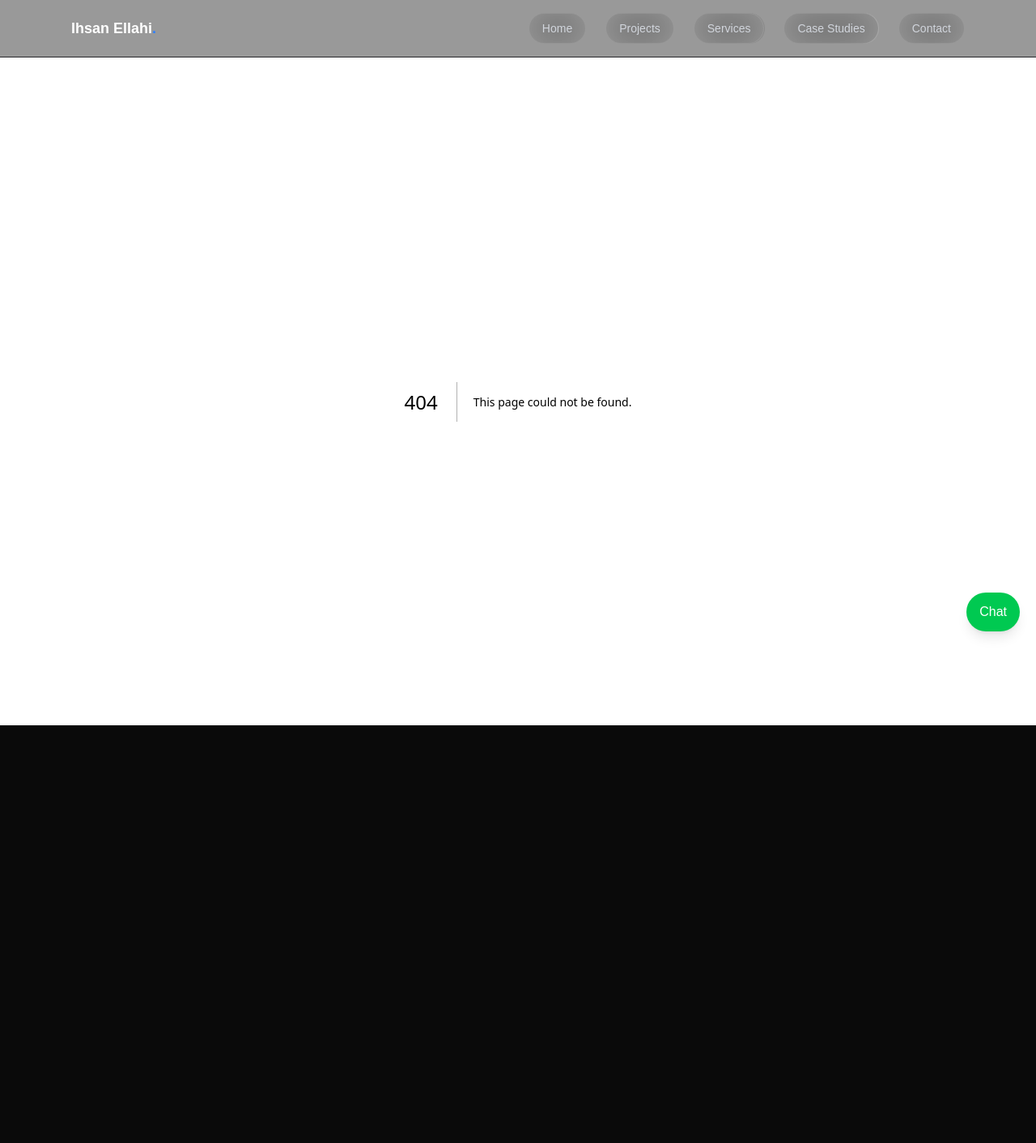
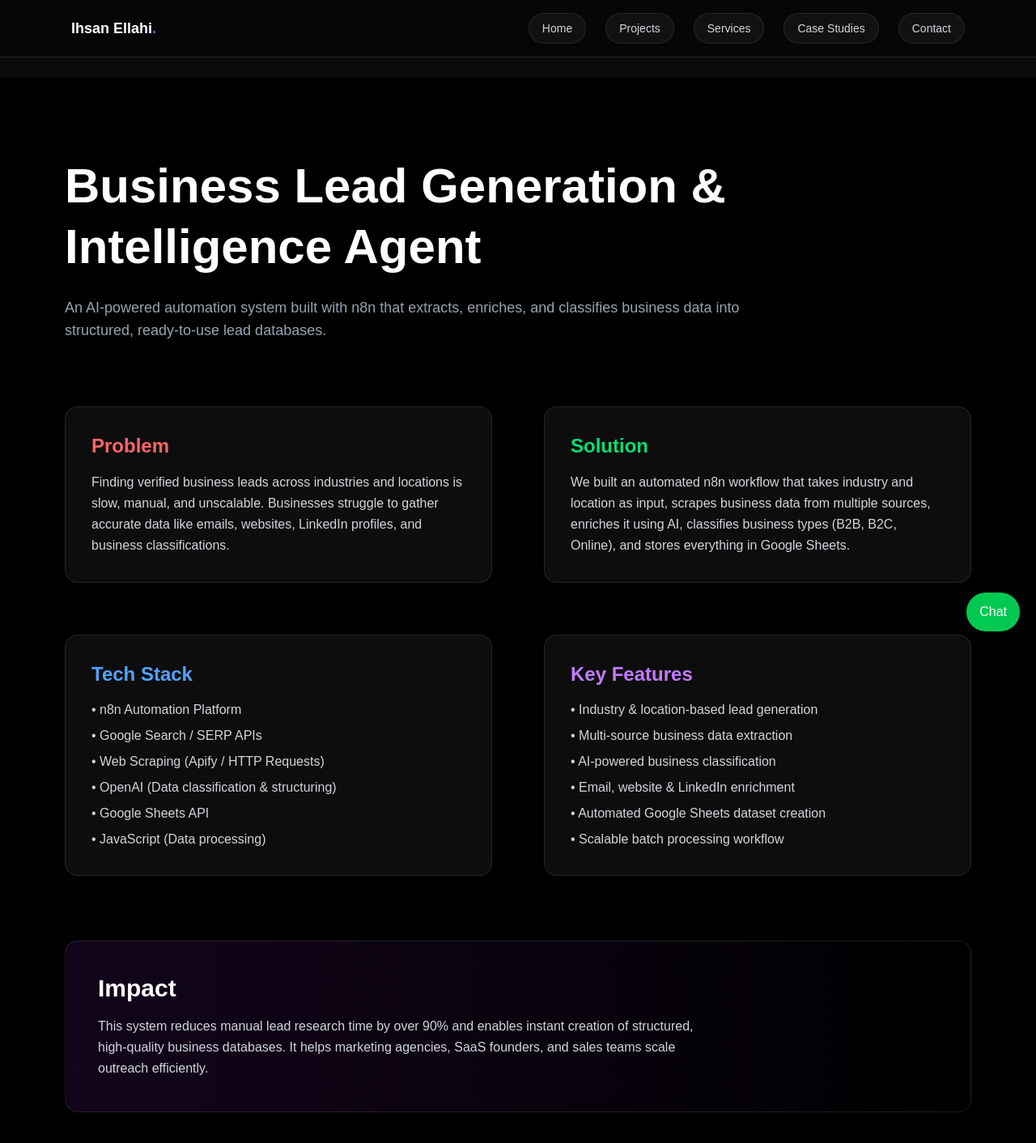
Before and after one commit to Ihsanellahi/Portfolio, a Next.js app: page /case-studies/business-lead in a window 1280 px wide. Before the commit this address had no page. Shown: the top 1412 px of the page at 81% size. Before the commit the page ends 896 px from the top, so only its background shows below. Built offline with nearby package versions, Linux system fonts and the light colour scheme.

Commit message:
Project Addition

```diff
--- /dev/null
+++ b/app/case-studies/business-lead/page.tsx
@@ -0,0 +1,100 @@
+"use client";
+
+
+export default function LeadIntelligenceCaseStudy() {
+  return (
+    <div className="bg-black text-white min-h-screen px-6 md:px-20 py-24">
+
+      {/* HEADER */}
+      <div className="max-w-4xl">
+        <h1 className="text-5xl md:text-6xl font-bold leading-tight">
+          Business Lead Generation & Intelligence Agent
+        </h1>
+
+        <p className="text-gray-400 mt-6 text-lg">
+          An AI-powered automation system built with n8n that extracts, enriches,
+          and classifies business data into structured, ready-to-use lead databases.
+        </p>
+      </div>
+
+      {/* GRID SECTIONS */}
+      <div className="mt-20 grid md:grid-cols-2 gap-16">
+
+        {/* PROBLEM */}
+        <div className="border border-white/10 rounded-2xl p-8 bg-white/5">
+          <h2 className="text-2xl font-semibold text-red-400">
+            Problem
+          </h2>
+
+          <p className="text-gray-300 mt-4 leading-relaxed">
+            Finding verified business leads across industries and locations is slow,
+            manual, and unscalable. Businesses struggle to gather accurate data like
+            emails, websites, LinkedIn profiles, and business classifications.
+          </p>
+        </div>
+
+        {/* SOLUTION */}
+        <div className="border border-white/10 rounded-2xl p-8 bg-white/5">
+          <h2 className="text-2xl font-semibold text-green-400">
+            Solution
+          </h2>
+
+          <p className="text-gray-300 mt-4 leading-relaxed">
+            We built an automated n8n workflow that takes industry and location as input,
+            scrapes business data from multiple sources, enriches it using AI,
+            classifies business types (B2B, B2C, Online), and stores everything in Google Sheets.
+          </p>
+        </div>
+
+        {/* TECH STACK */}
+        <div className="border border-white/10 rounded-2xl p-8 bg-white/5">
+          <h2 className="text-2xl font-semibold text-blue-400">
+            Tech Stack
+          </h2>
+
+          <ul className="text-gray-300 mt-4 space-y-2">
+            <li>• n8n Automation Platform</li>
+            <li>• Google Search / SERP APIs</li>
+            <li>• Web Scraping (Apify / HTTP Requests)</li>
+            <li>• OpenAI (Data classification & structuring)</li>
+            <li>• Google Sheets API</li>
+            <li>• JavaScript (Data processing)</li>
+          </ul>
+        </div>
+
+        {/* KEY FEATURES */}
+        <div className="border border-white/10 rounded-2xl p-8 bg-white/5">
+          <h2 className="text-2xl font-semibold text-purple-400">
+            Key Features
+          </h2>
+
+          <ul className="text-gray-300 mt-4 space-y-2">
+            <li>• Industry & location-based lead generation</li>
+            <li>• Multi-source business data extraction</li>
+            <li>• AI-powered business classification</li>
+            <li>• Email, website & LinkedIn enrichment</li>
+            <li>• Automated Google Sheets dataset creation</li>
+            <li>• Scalable batch processing workflow</li>
+          </ul>
+        </div>
+
+      </div>
+
+      {/* IMPACT SECTION */}
+      <div className="mt-20 border border-white/10 rounded-2xl p-10 bg-gradient-to-r from-purple-900/20 to-transparent">
+
+        <h2 className="text-3xl font-semibold">
+          Impact
+        </h2>
+
+        <p className="text-gray-300 mt-4 max-w-3xl leading-relaxed">
+          This system reduces manual lead research time by over 90% and enables
+          instant creation of structured, high-quality business databases.
+          It helps marketing agencies, SaaS founders, and sales teams scale outreach efficiently.
+        </p>
+
+      </div>
+
+    </div>
+  );
+}
--- a/app/projects/page.jsx
+++ b/app/projects/page.jsx
@@ -21,6 +21,14 @@ const projects = [
     title: "AI Support Ticket System",
     desc: "Automatically categorizes tickets and sends instant AI-powered responses.",
     image: "/support.png",
+  },
+
+  // ➕ NEW PROJECT ADDED
+  {
+    id: "business-lead",
+    title: "Business Lead Generation & Intelligence Agent",
+    desc: "AI-powered n8n system that extracts, enriches, and classifies business leads automatically.",
+    image: "/Business-lead.png",
   },
 ];
 
```
Also changed, not shown: public/Business-lead.png (added).
